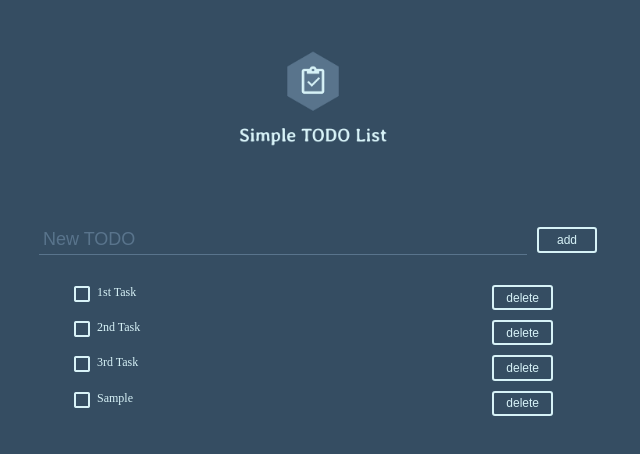
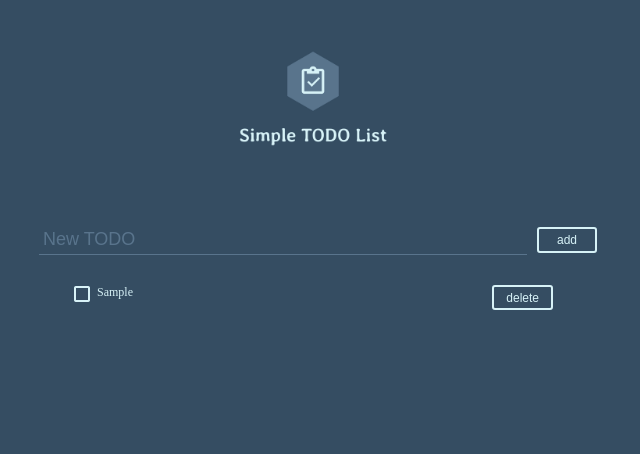
Before and after one commit to progfay/simple-todo-list, a website: page static/index.html in a window 1280 px wide. Both pictures are taken after typing "Sample" into the empty fields and a click on the button "add". Shown: the whole page, without its empty margins (327-967 px from the left). Drawn offline with Linux system fonts and the light colour scheme.

Commit message:
refactor: remove util.js

```diff
--- a/static/index.html
+++ b/static/index.html
@@ -44,7 +44,6 @@
         </div>
         <button type="button" class="delete-button"> delete </button>
     </template>
-    <script src="script/util.js"></script>
     <script src="script/todo-list-item.js"></script>
     <script src="script/todo-list.js"></script>
     <script src="script/todo-form.js"></script>
--- a/static/script/todo-list-item.js
+++ b/static/script/todo-list-item.js
@@ -1,4 +1,13 @@
-/* global generateID, updateLocalStorage, HTMLElement, customElements */
+/* global localStorage, HTMLElement, customElements */
+
+const generateID = () => Math.random().toString(36).substr(2, 10)
+
+const updateLocalStorage = update => {
+  const todoList = localStorage.getItem('todoList') || '[]'
+  const updated = JSON.stringify(update(JSON.parse(todoList)))
+  if (todoList === updated) return
+  localStorage.setItem('todoList', updated)
+}
 
 const template = document.getElementById('todo-list-item-template').content
 
--- a/static/script/todo-list.js
+++ b/static/script/todo-list.js
@@ -1,20 +1,10 @@
-/* global generateID, localStorage, TodoListItem, HTMLElement, customElements */
+/* global localStorage, TodoListItem, HTMLElement, customElements */
 
 class TodoList extends HTMLElement {
   connectedCallback () {
-    if (!('todoList' in localStorage)) {
-      localStorage.setItem('todoList', JSON.stringify(
-        [
-          { id: generateID(), text: '1st Task', checked: false },
-          { id: generateID(), text: '2nd Task', checked: false },
-          { id: generateID(), text: '3rd Task', checked: false }
-        ]
-      ))
-    }
+    const todoList = JSON.parse(localStorage.getItem('todoList') || '[]')
 
-    this.todoList = JSON.parse(localStorage.getItem('todoList'))
-
-    for (const todo of this.todoList) {
+    for (const todo of todoList) {
       this.addTodo(todo)
     }
   }
--- a/static/script/util.js
+++ /dev/null
@@ -1,10 +0,0 @@
-/* global localStorage */
-
-window.generateID = () => Math.random().toString(36).substr(2, 10)
-
-window.updateLocalStorage = update => {
-  const todoList = localStorage.getItem('todoList')
-  const updated = JSON.stringify(update(JSON.parse(todoList)))
-  if (todoList === updated) return
-  localStorage.setItem('todoList', updated)
-}
```
Also changed, not shown: static/sw.js (+3 -7 lines).
